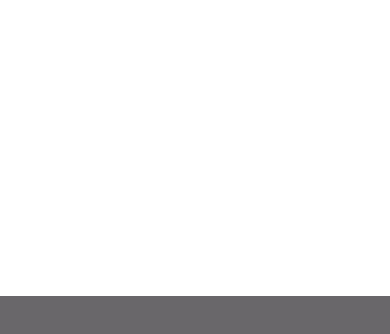
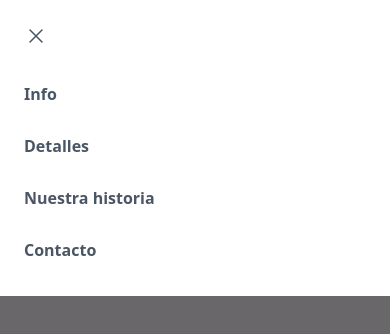
Before and after one commit to Chocapics75/boda-Nuria-y-Rober, an Astro site: page /details in a window 390 px wide. Both pictures are taken after a click on the button "Abrir Menú Principal". Built offline with nearby package versions, Linux system fonts and the light colour scheme; Astro itself is replaced by a stand-in of ours; what @midudev/tailwind-animations would draw is missing.

Commit message:
feat: actualizar estilos de texto en el encabezado y agregar animaciones a la sección "Nuestra Historia"

```diff
--- a/src/components/Header.astro
+++ b/src/components/Header.astro
@@ -91,7 +91,7 @@ const pages = [
           <button
             type="button"
             id="close-menu-button"
-            class="-m-2.5 cursor-pointer p-2.5 text-white transition-all duration-300 ease-in will-change-transform hover:scale-150"
+            class="-m-2.5 cursor-pointer p-2.5 text-gray-600 transition-all duration-300 ease-in will-change-transform hover:scale-150"
           >
             <span class="sr-only">Cerrar Menú</span>
             <svg
@@ -112,7 +112,7 @@ const pages = [
 		{
 			pages.map(({ name, href}, key) => (
 				<>
-					<a href={href} id={`nav-link-${key}`} class:list={["hover:text-primary-light border-primary-light -mx-3 block rounded-lg px-3 py-2 text-base/7 font-semibold text-white hover:bg-white",]}>
+					<a href={href} id={`nav-link-${key}`} class:list={["hover:text-primary-light border-primary-light -mx-3 block rounded-lg px-3 py-2 text-base/7 font-semibold text-gray-600 hover:bg-white",]}>
 						<span class="z-12">{name}</span>
 						<div class="background absolute -z-10 h-full w-full" />
 					</a>
--- a/src/sections/Our-Story.astro
+++ b/src/sections/Our-Story.astro
@@ -4,7 +4,7 @@ import Image from "astro/components/Image.astro"
 import CalendarImage from "../assets/images/OurStory.webp"
 ---
 
-<section class="mx-auto max-w-2xl p-4 pb-32 lg:max-w-6xl" id="our-story">
+<section class="mx-auto max-w-2xl p-4 pb-32 lg:max-w-6xl view-animate-[--subjectReveal] animate-zoom-in animate-range-[entry_0%_cover_30%]" id="our-story">
   <Image
     class="relative h-full w-full object-cover object-[50%_center] [mask-image:linear-gradient(to_bottom,black_90%,transparent_100%)] rounded-3xl sm:object-center"
     src={CalendarImage}
```
